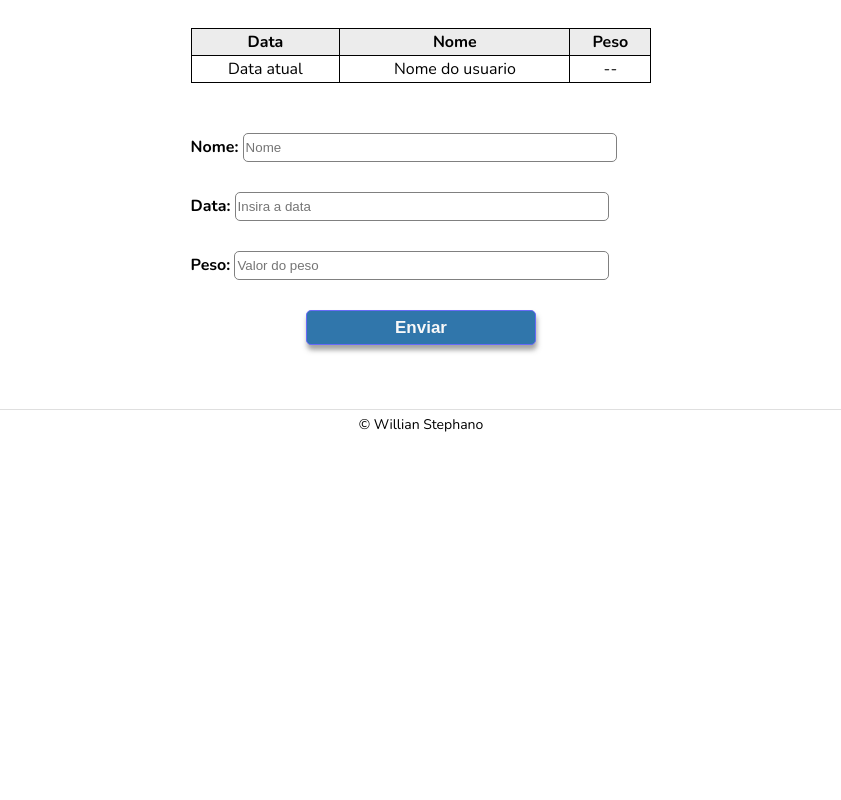
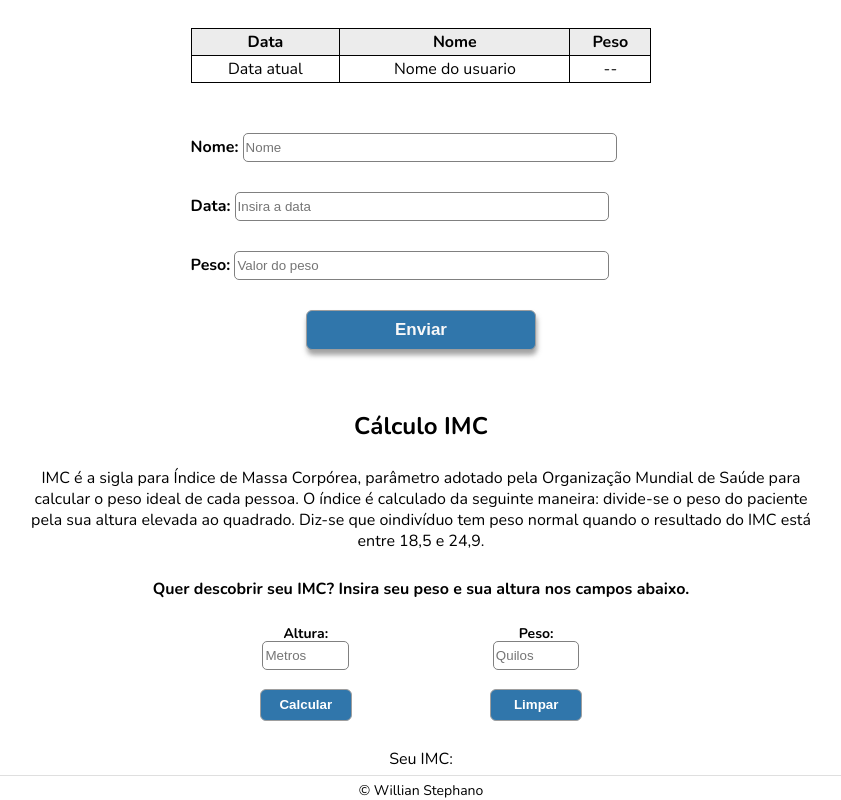
Before and after one commit to WillianStephano/Seu-Peso, a plain HTML site: page index.html in a window 1280 px wide. Shown: the part 817-1617 px from the top of the page, without its empty margins (219-1060 px from the left). Before the commit the page ends 1251 px from the top, so only its background shows below. Drawn offline with nearby package versions, Linux system fonts and the light colour scheme; a web font is replaced by a local one.

Commit message:
Criação de seção IMC e calculo

```diff
--- a/CSS/main.css
+++ b/CSS/main.css
@@ -124,7 +124,7 @@ a{
 
 
 
-/* Peso */
+/*#################### Peso ####################*/
 .secao_peso{
    width: 90%;
    margin: 5% auto;
@@ -160,7 +160,7 @@ th{
 
 
 
-/* Formulario */
+/* ####################Formulario#################### */
 .formulario{
    width: 40%;
    display: flex;
@@ -180,7 +180,7 @@ th{
 }
 
 .grupo_formulario input:focus{
-   outline: 1px solid var(--azul);
+   outline: 1px solid #2083d3;
 }
 
 .bt_enviar{
@@ -191,21 +191,118 @@ th{
    color: var(--branco);
    font-weight: 600;
    font-size: 17px;
-   border: 1px solid #686af8;
+   border: 1px solid #9e9e9e;
    box-shadow: 1px 5px 5px #50505086;
-   border-radius: 5px;
+   border-radius: 6px;
+   height: 40px;
 }
 
 .bt_enviar:hover{
    cursor: pointer;
-   background-color: #81bdee;
+   background-color: #64afed;
    transition: 250ms;
 }
 
 
 
 
-/* Rodape */
+
+/* #################### Imc #################### */
+.secao_imc{
+   width: 90%;
+   margin: 0% auto;
+}
+
+.secao_imc .container{
+   display: flex;
+   flex-direction: column;
+   align-items: center;
+   row-gap: 30px;
+}
+
+.titulo_imc{
+   font-size: 24px;
+   font-weight: 700;
+}
+
+.txt_imc{
+   width: 70%;
+   text-align: center;
+   line-height: 1.3rem;
+}
+
+.subtitulo_imc{
+   font-weight: 600;
+}
+
+.form_imc{
+   width: 40%;
+   text-align: center;
+}
+
+.form_imc .container{
+   display: flex;
+   flex-direction: row;
+   justify-content: center;
+}
+
+.grupo_formulario_imc{
+   width: 65%;
+   display: inline-block;
+}
+
+.grupo_formulario_imc label{
+   font-weight: 600;
+   font-size: 14px;
+   display: block;
+}
+
+.grupo_formulario_imc input{
+   width: 35%;
+   height: 25px;
+   border-radius: 5px;
+   border: 1px solid #808080;
+}
+
+.grupo_formulario_imc input:focus{
+   outline: 1px solid #2083d3;
+}
+
+.grupo_bt_imc{
+   display: flex;
+   justify-content: center;
+   width: 100%;
+   gap: 30%;
+   margin-top: 4%;
+}
+
+.bt_calcular_imc, .bt_limpar_imc {
+   width: 20%;
+   height: 32px;
+   border-radius: 6px ;
+   border: 1px solid #9e9e9e;
+   background-color: var(--azul);
+   color: #ffffff;
+   font-weight: 600;
+}
+
+.bt_calcular_imc:hover ,.bt_limpar_imc:hover{
+   cursor: pointer;
+   transition: 250ms;
+   background-color: #64afed;
+}
+
+
+
+
+
+
+
+
+
+
+
+/* #################### Rodape #################### */
 
 .linha{
    border-bottom: none;
--- a/index.html
+++ b/index.html
@@ -21,7 +21,7 @@
    <header class="cabecalho">
       <div class="container">
          <div class="logo">
-            <h1 class="txt_logo"><img class="img_logo" src="Conteudo/weight-scale.svg" alt="Imagem de uma balça depesagem em tons brancos e azuis">Seu peso</h1>
+            <h1 class="txt_logo"><img class="img_logo" src="Conteudo/weight-scale.svg" alt="Imagem de uma balança depesagem em tons brancos e azuis">Seu peso</h1>
             <img class="menu_mobile" src="Conteudo/bars-solid.svg" alt="Menu em barras">
          </div>
 
@@ -99,6 +99,45 @@
       </div>
    </section>
 
+   <section class="secao_imc">
+      <div class="container">
+         <h2 class="titulo_imc">Cálculo IMC</h2>
+         <p class="txt_imc">IMC é a sigla para Índice de Massa Corpórea, parâmetro adotado pela Organização Mundial de Saúde
+            para calcular o peso ideal de cada pessoa. O índice é calculado da seguinte maneira: divide-se o peso do paciente
+            pela sua altura elevada ao quadrado. Diz-se
+            que oindivíduo tem peso normal quando o resultado do IMC está entre 18,5 e 24,9.
+         </p>
+         <p class="subtitulo_imc">
+            Quer descobrir seu IMC? Insira seu peso e sua altura nos campos abaixo.
+         </p>
+
+         <form class="form_imc" action="">
+            <div class="container">
+               <div class="grupo_formulario_imc">
+                  <label for="altura_campo">Altura:</label>
+                  <input type="text" id="altura_campo" placeholder="Metros">
+               </div>
+
+               <div class="grupo_formulario_imc">
+                  <label for="peso_campo">Peso:</label>
+                  <input type="text" id="peso_campo" placeholder="Quilos">
+               </div>
+            </div>
+
+            <div class="grupo_bt_imc">
+               <input class="bt_calcular_imc" type="submit" value="Calcular" name="peso" >
+               <input class="bt_limpar_imc" type="reset" value="Limpar" name="peso" >
+            </div>
+         </form>
+
+         <div class="resultado_imc">
+            <p class="txt_resultado_imc">Seu IMC:</p>
+         </div>
+      </div>
+   </section>
+
+
+
    <hr class="linha">
    <footer class="rodape">
       <p class="txt_rodape">&copy; Willian Stephano</p>
@@ -106,5 +145,6 @@
 
    <!-- js -->
    <script src="js/main.js"></script>
+   <script src="js/IMC.js"></script>
 </body>
 </html>
--- /dev/null
+++ b/js/IMC.js
@@ -0,0 +1,21 @@
+//Selecionando elementos do HTML
+const formImc = document.querySelector('.form_imc')
+const btCalcImc = formImc.querySelector('.bt_calcular_imc')
+var resulTxt = document.querySelector('.txt_resultado_imc')
+
+btCalcImc.addEventListener('click',function (event) {
+   event.preventDefault()
+
+   //selecionando os valores do input
+   var alturaValor = formImc.querySelector('#altura_campo').value
+   var pesoValor = formImc.querySelector('#peso_campo').value
+
+
+
+   var imc = pesoValor / (alturaValor * alturaValor)
+
+
+   resulTxt.textContent = imc.toFixed(2)
+
+   console.log(resulTxt);
+})
```
